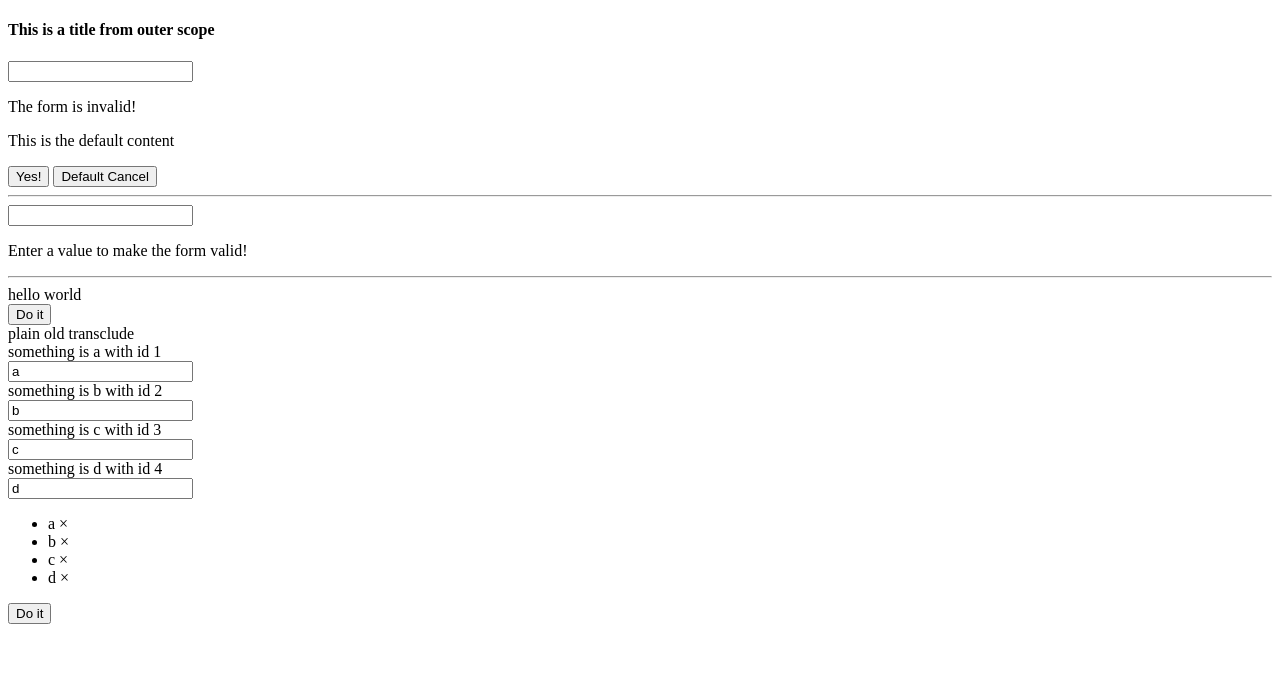
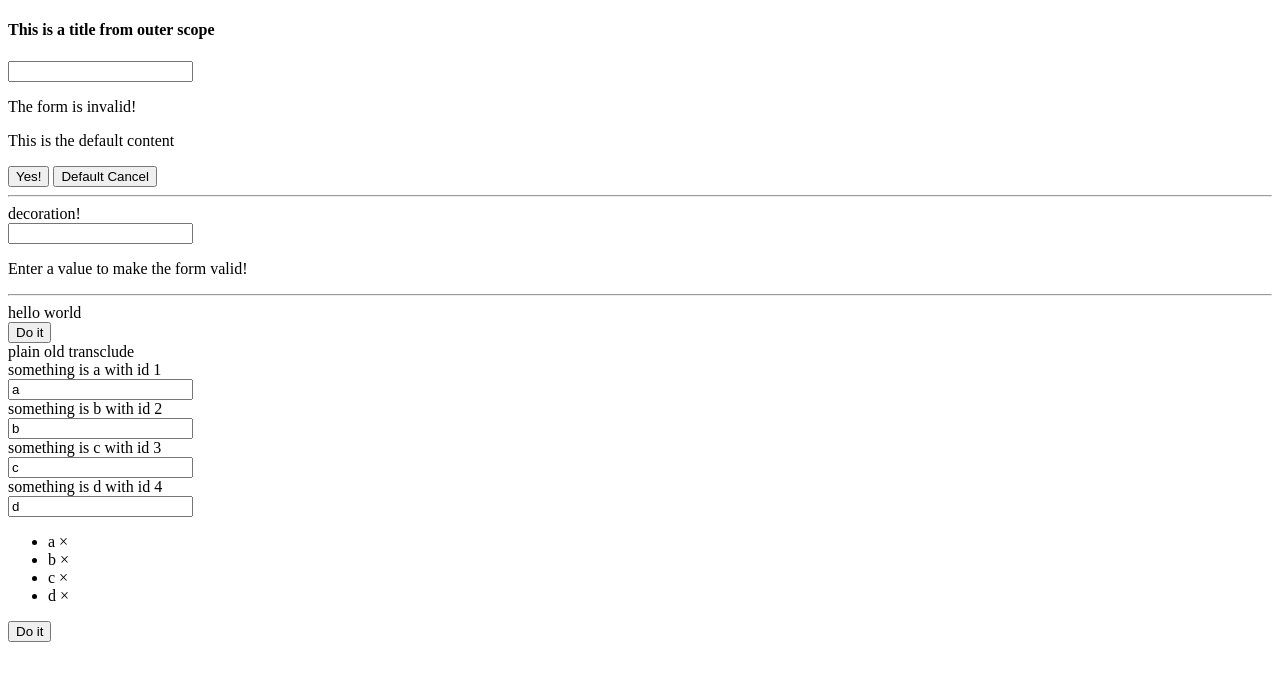
Before and after one commit to sloosch/decl-transclude, a website: page demo/index.html in a window 1280 px wide. Drawn offline with nearby package versions, Linux system fonts and the light colour scheme.

Commit message:
fixed the demo

```diff
--- a/demo/app.js
+++ b/demo/app.js
@@ -57,7 +57,7 @@
     appModule.directive('myDecorativeInputWrapper', function () {
         return {
             scope: {},
-            template: '<label>decoration! <div decl-transclude-from="anInput"></div></label>'
+            template: '<label>decoration! <div decl-transclude-from="an-input"></div></label>'
         }
     });
 
--- a/demo/index.html
+++ b/demo/index.html
@@ -15,7 +15,9 @@
 
 <hr/>
 <form name="aForm">
-    <input an-input type="text" ng-model="higgs.model" required>
+    <span my-decorative-input-wrapper decl-transclude>
+        <input an-input type="text" ng-model="higgs.model" required>
+    </span>
 </form>
 <p ng-show="aForm.$invalid">Enter a value to make the form valid!</p>
 <p ng-show="aForm.$valid">This input is transcluded and still keeps connected to the form.</p>
```
